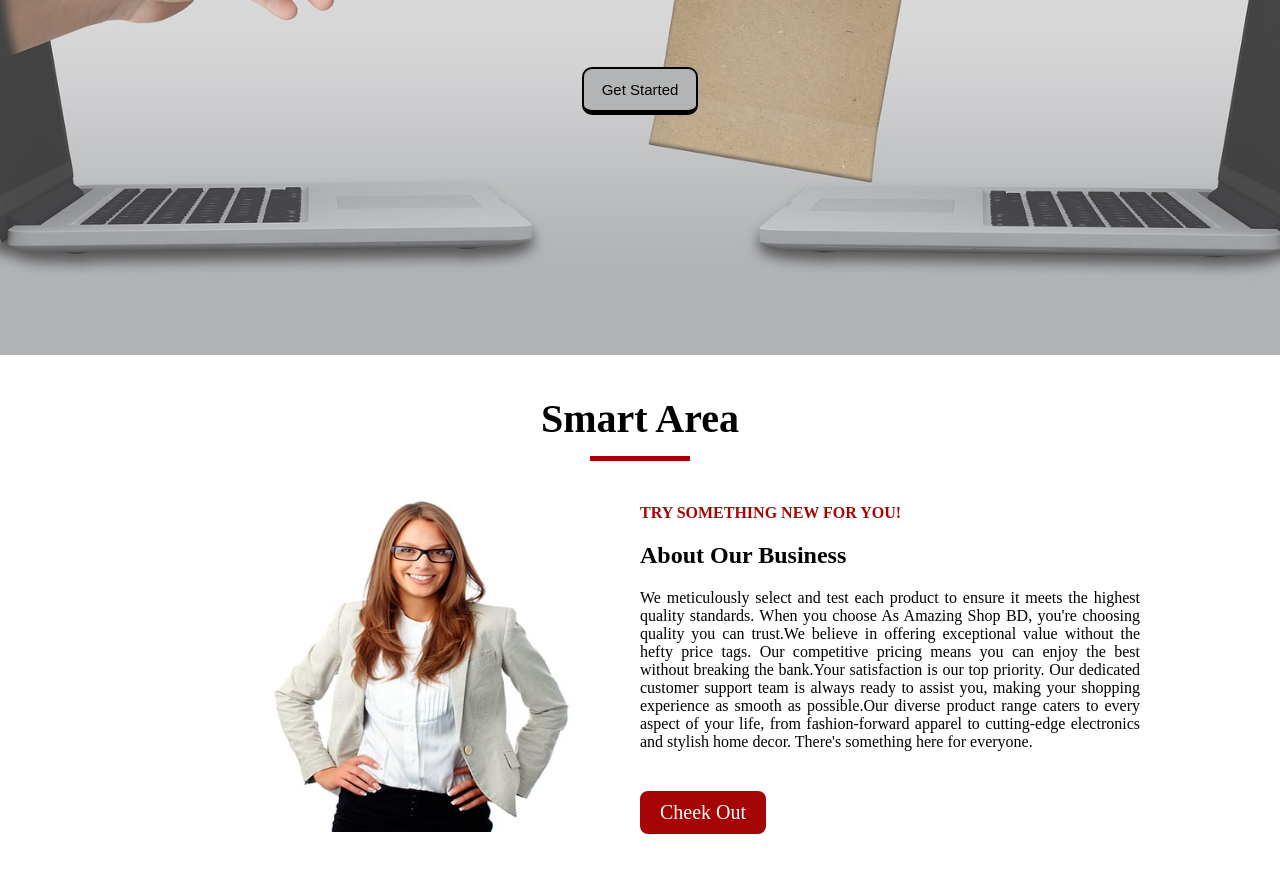
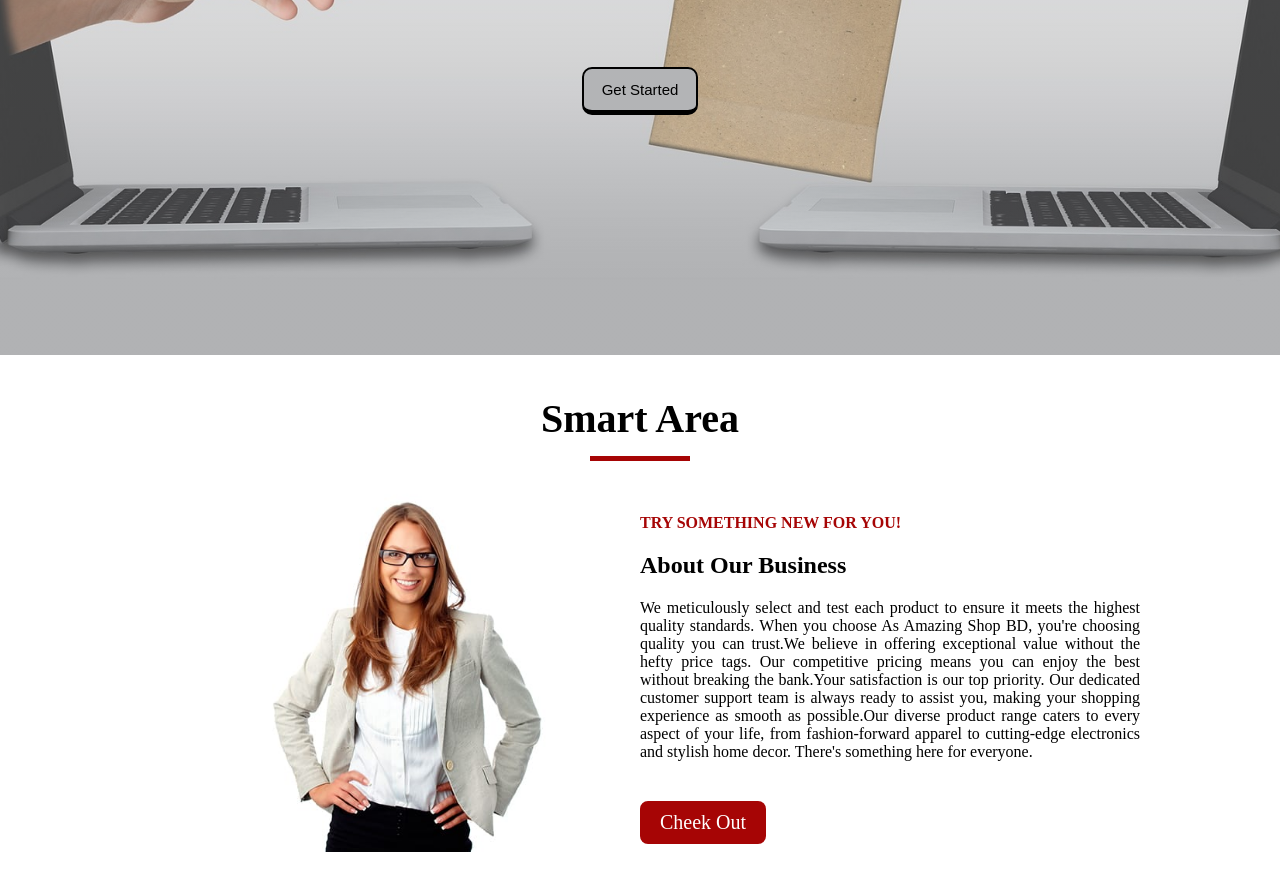
Before and after one commit to shakil-hasan20/First-website, a plain HTML site: page index.html in a window 1280 px wide. Shown: the part 419-1300 px from the top of the page. Drawn offline with Linux system fonts and the light colour scheme.

Commit message:
edited three

```diff
--- a/style.css
+++ b/style.css
@@ -220,8 +220,8 @@
     justify-content: space-between;
 }
 #my-pic{
-    width: 340px;
-    height: 350px;
+    width: 310px;
+    height: 370px;
     margin-left: 120px;
     margin-bottom: 60px;
 }
```
